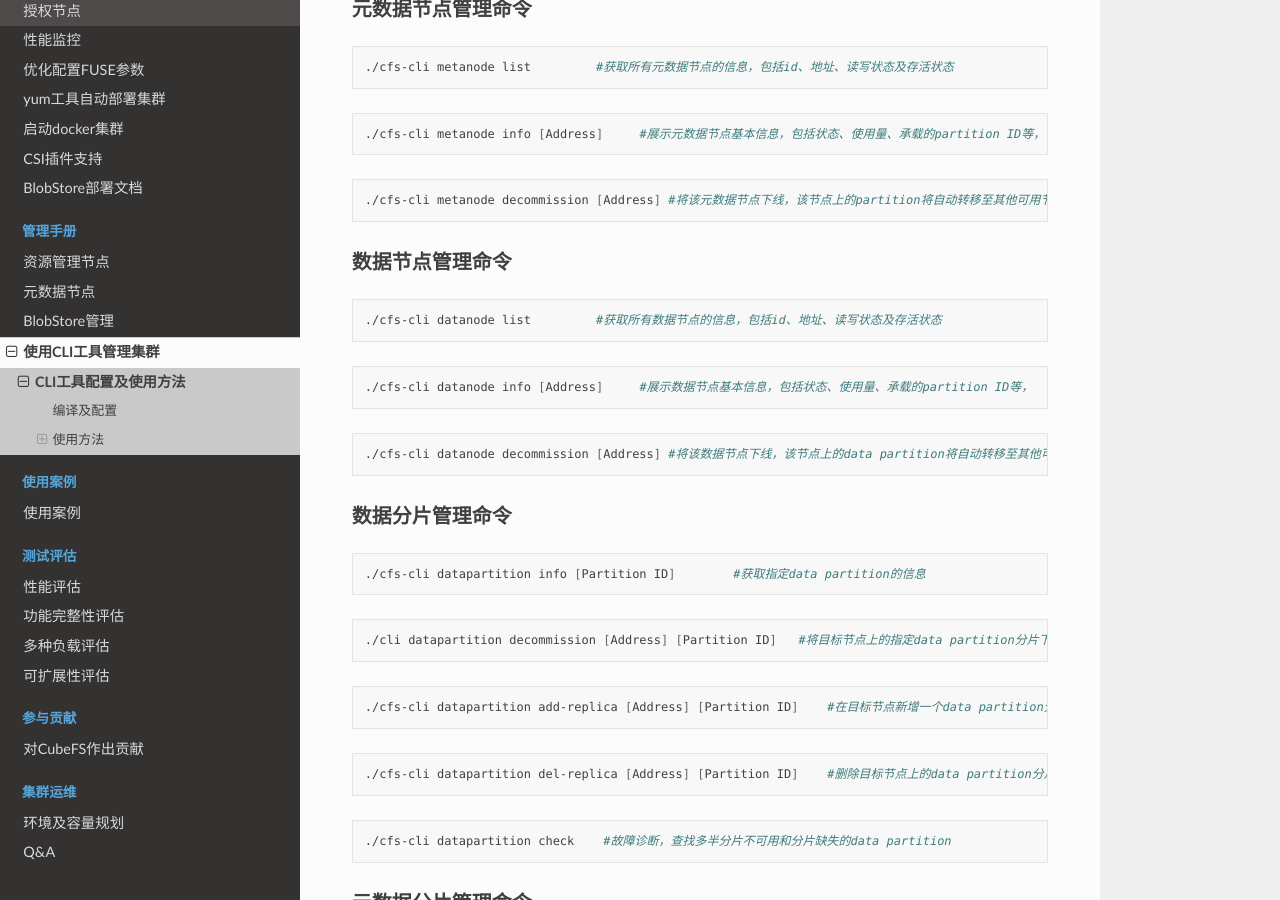
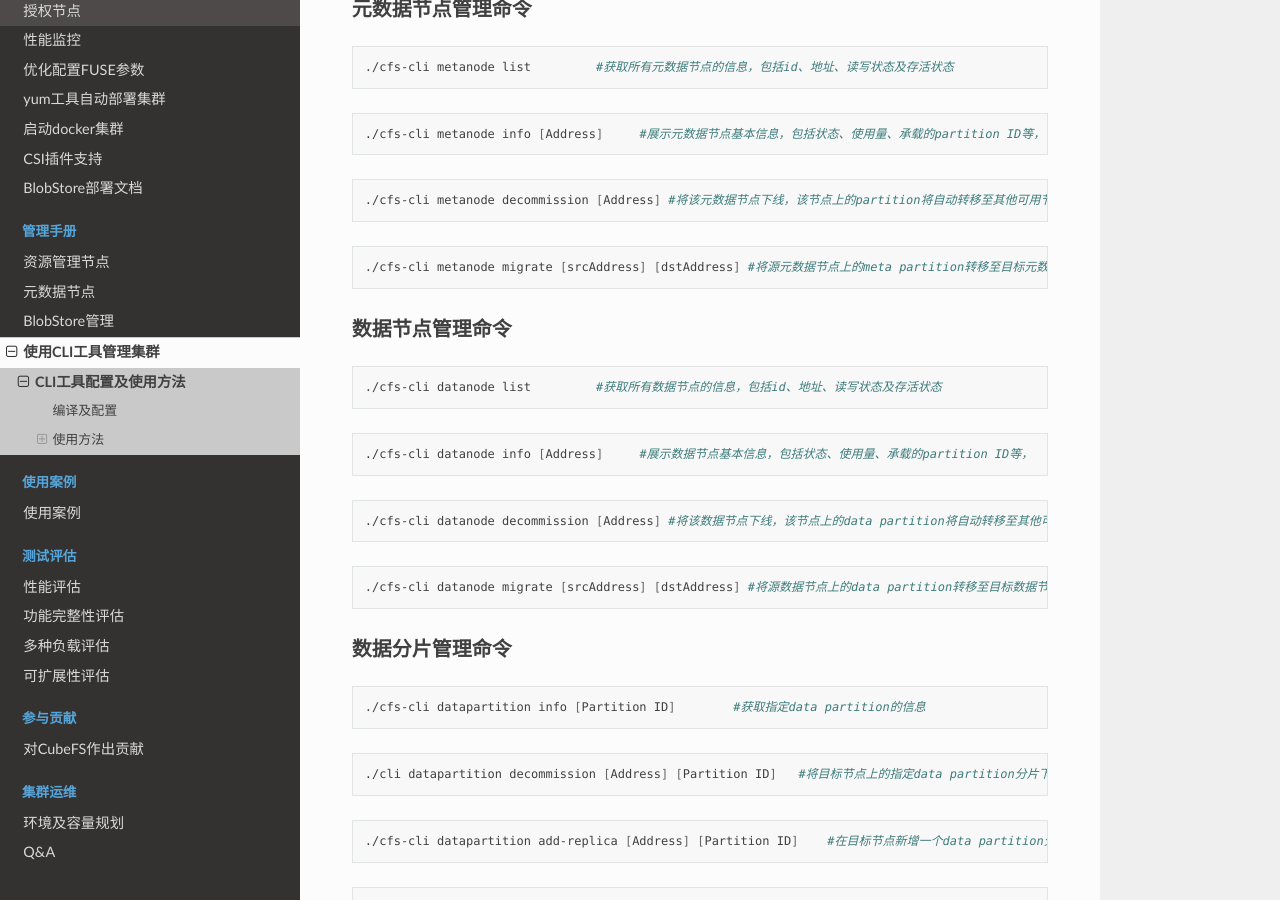
Before and after one commit to cubefs/docs-zh, a Sphinx documentation site: the page built from docs/source/admin-api/cli/cli.rst, in a window 1280 px wide and 900 px high, scrolled down 1423 px. Built offline with Sphinx 7.4.7 and the Read the Docs theme 2.0.0, drawn with Linux system fonts in a browser that asks for light colours; some of the changed text lies outside the part shown.

Commit message:
feature: add migrate and normalZonesFirst flag
Signed-off-by: chihe <chihe@oppo.com>

```diff
--- a/docs/source/admin-api/cli/cli.rst
+++ b/docs/source/admin-api/cli/cli.rst
@@ -70,6 +70,9 @@
 
     ./cfs-cli metanode decommission [Address] #将该元数据节点下线，该节点上的partition将自动转移至其他可用节点
 
+.. code-block:: bash
+
+    ./cfs-cli metanode migrate [srcAddress] [dstAddress] #将源元数据节点上的meta partition转移至目标元数据节点
 
 数据节点管理命令
 >>>>>>>>>>>>>>>>>
@@ -85,6 +88,10 @@
 .. code-block:: bash
 
     ./cfs-cli datanode decommission [Address] #将该数据节点下线，该节点上的data partition将自动转移至其他可用节点
+
+.. code-block:: bash
+
+    ./cfs-cli datanode migrate [srcAddress] [dstAddress] #将源数据节点上的data partition转移至目标数据节点
 
 
 数据分片管理命令
--- a/docs/source/admin-api/master/volume.rst
+++ b/docs/source/admin-api/master/volume.rst
@@ -24,6 +24,7 @@
    "size", "int", "数据分片大小，单位GB", "否", "120"
    "followerRead", "bool", "允许从follower读取数据，纠删码卷默认true", "否", "false"
    "crossZone", "bool", "是否跨区域，如设为true，则不能设置zoneName参数", "否", "false"
+   "normalZonesFirst", "bool", "是否优先写普通域", "否", "false"
    "zoneName", "string", "指定区域", "否", "如果crossZone设为false，则默认值为default"
    "cacheRuleKey", "string", "低频卷使用", "否", "非空时，匹配该字段的才会写入cache，空"
    "ebsBlkSize", "int", "每个块的大小，单位byte", "否", "默认8M"
```
Also changed, not shown: other parts of docs/source/admin-api/cli/cli.rst (+1 -0 lines).
